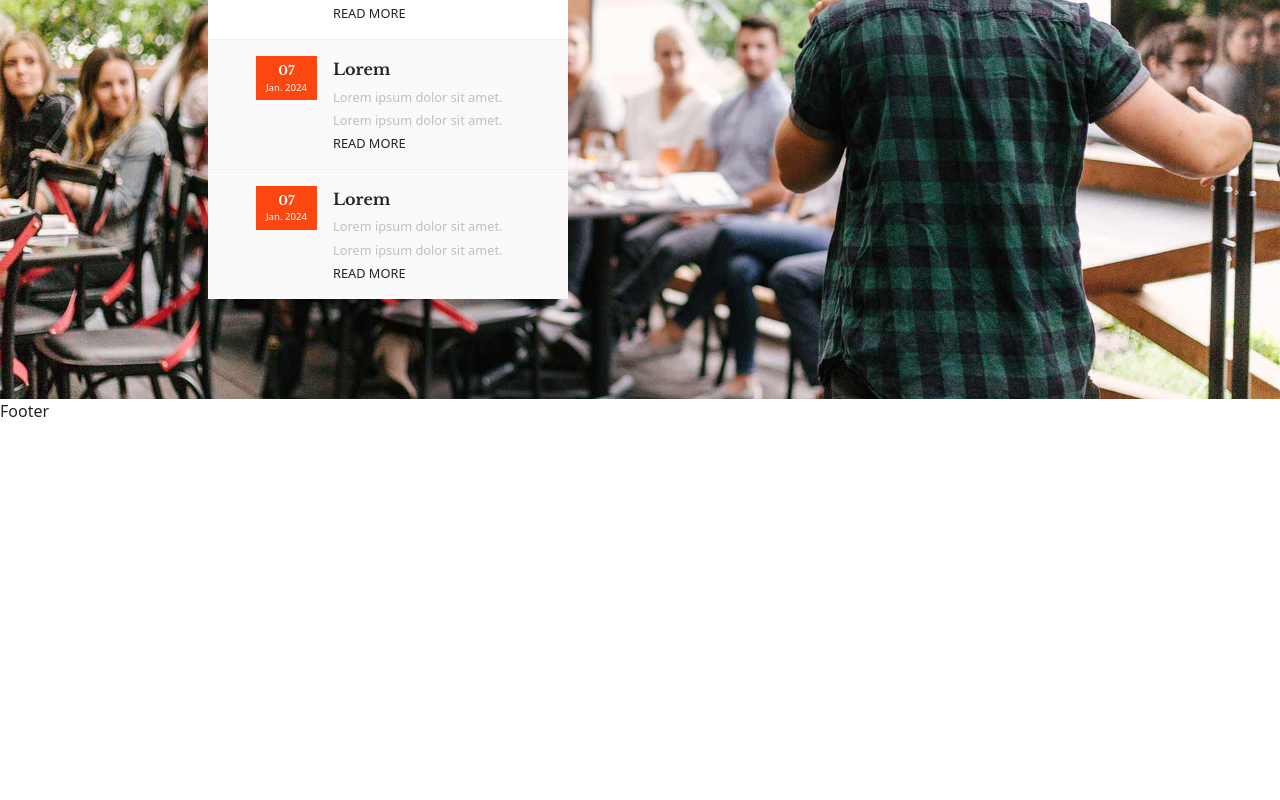
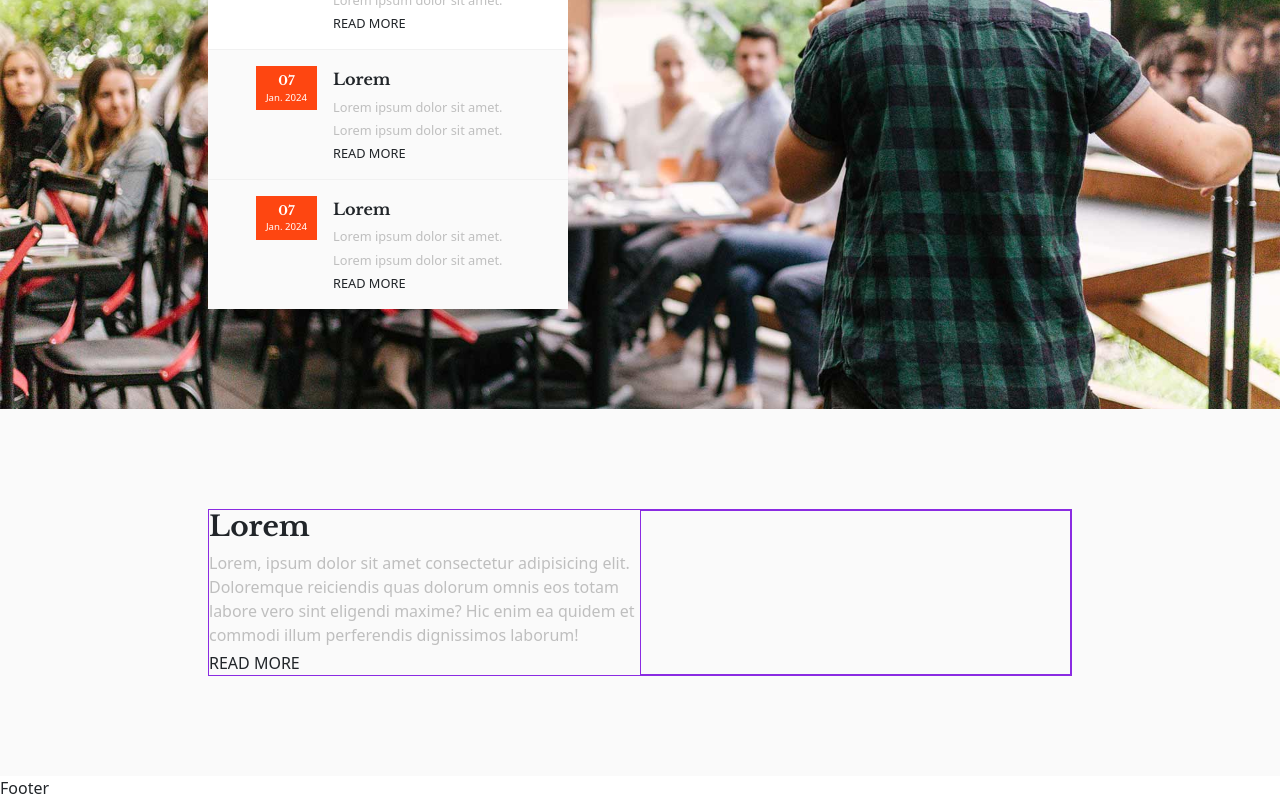
Before and after one commit to SerenaMalusa/proj-html-vuejs, a Vue app: page / in a window 1280 px wide. Shown: the part 2020-2820 px from the top of the page. Before the commit the page ends 2443 px from the top, so only its background shows below. Built offline with nearby package versions, Linux system fonts and the light colour scheme.

Commit message:
feat: add section leader structure

```diff
--- a/src/components/AppMain.vue
+++ b/src/components/AppMain.vue
@@ -106,7 +106,7 @@
         <!-- END SECTION FOUNDER -->
 
         <!-- SECTION EVENTS -->
-        <section id="events">
+        <section class="section-padding" id="events">
             <div class="container-l">
                 <div class="container-s">
                     <ul class="col-5">
@@ -158,6 +158,22 @@
                 </div>
             </div>
         </section>
+        <!-- END SECTION EVENTS -->
+
+        <!-- SECTION LEADER -->
+        <section class="section-padding" id="leader">
+            <div class="container-l">
+                <div class="container-s d-flex debug">
+
+                    <div class="col-6">
+                        <h3 class="text-serif">Lorem</h3>
+                     <p class="text-info mb-1">Lorem, ipsum dolor sit amet consectetur adipisicing elit. Doloremque reiciendis quas dolorum omnis eos totam labore vero sint eligendi maxime? Hic enim ea quidem et commodi illum perferendis dignissimos laborum!</p>
+                        <a href="#">READ MORE</a>
+                    </div>
+                    <div class="col-6 debug"></div>
+                </div>
+            </div>
+        </section>
     </div>
 </template>
 
@@ -169,6 +185,10 @@
 
     .wrapper {
         background-color: $main-bg;
+
+        .section-padding {
+            padding: calc($base-space * 5) 0;
+        }
 
         .back-arrow {
             border-radius: 50%;
@@ -258,7 +278,7 @@
     #founder {
         .container-l {
             position: relative;
-            padding-bottom: calc($base-space * 4.5);
+            padding-bottom: calc($base-space * 5);
         }
         .section-deco {
             width: 380px;
@@ -299,8 +319,6 @@
         background-repeat: no-repeat;
 
         .container-s {
-            padding: calc($base-space * 5) 0;
-
             ul {
                 background-color: $main-bg;
 
@@ -342,4 +360,8 @@
 
     }
 
+    #leader {
+
+    }
+
 </style>
```
